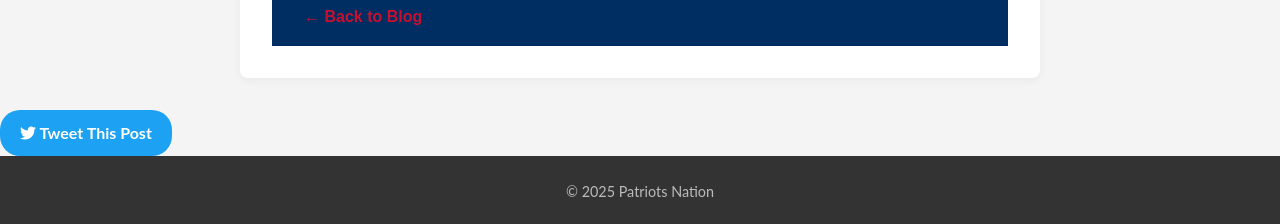
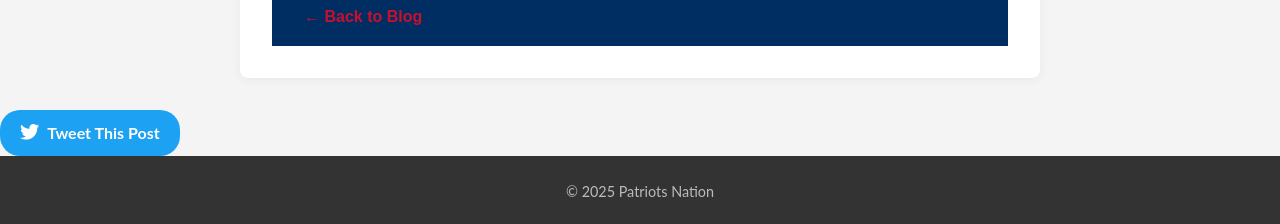
Before and after one commit to bshroats5/Patriots_Nation, a Jekyll site: the page built from _posts/2025-08-20-welcome.md, in a window 1280 px wide. Shown: the part 674-898 px from the top of the page. Built offline with Jekyll 4.4.1, drawn with Linux system fonts in a browser that asks for light colours.

Commit message:
Enhance Twitter share button styling
Updated the .twitter-share-button class to use flexbox for improved icon alignment, added spacing, hover effects, and customized Font Awesome icon size for better visual appearance and user experience.

```diff
--- a/assets/css/styles.css
+++ b/assets/css/styles.css
@@ -726,13 +726,27 @@
   font-weight:600;
 }
 
+/* === Share Buttons === */
 .twitter-share-button {
-  display: inline-block;
+  display: inline-flex; /* Use flexbox for better icon alignment */
+  align-items: center;  /* Vertically center the icon and text */
+  gap: 8px;             /* Add space between the icon and text */
   padding: 10px 20px;
-  background: #1DA1F2;
+  background-color: #1DA1F2; /* Twitter's brand blue */
   color: white;
   text-decoration: none;
   border-radius: 20px;
   font-weight: bold;
+  font-family: var(--font-body); /* Using your CSS variables */
+  transition: background-color 0.3s ease, transform 0.2s ease; /* Smooth transition */
 }
-.twitter-share-
+
+.twitter-share-button:hover {
+  background-color: #0c85d0; /* A slightly darker blue on hover */
+  transform: translateY(-2px); /* Lifts the button slightly */
+}
+
+/* Styles for the Font Awesome icon inside the button */
+.twitter-share-button .fab {
+  font-size: 1.2rem; /* Make the bird icon a little bigger */
+}
```
